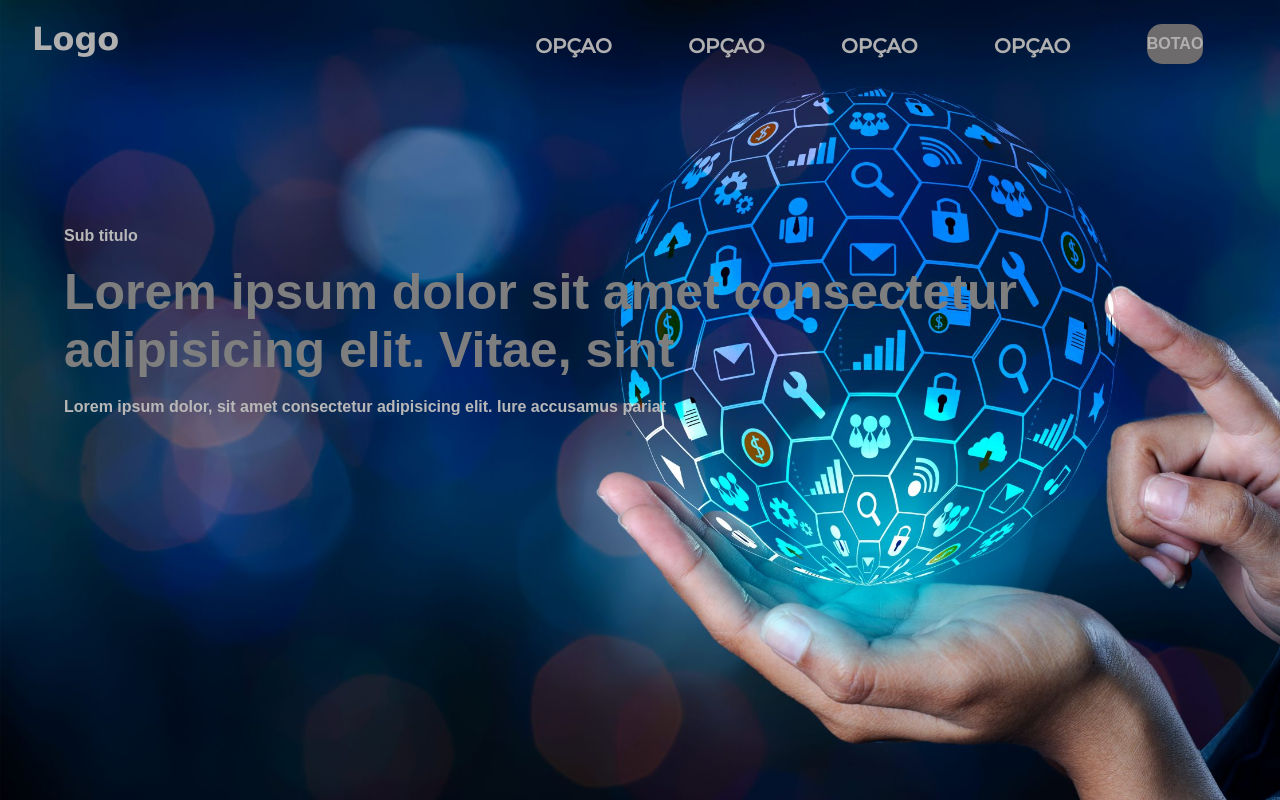
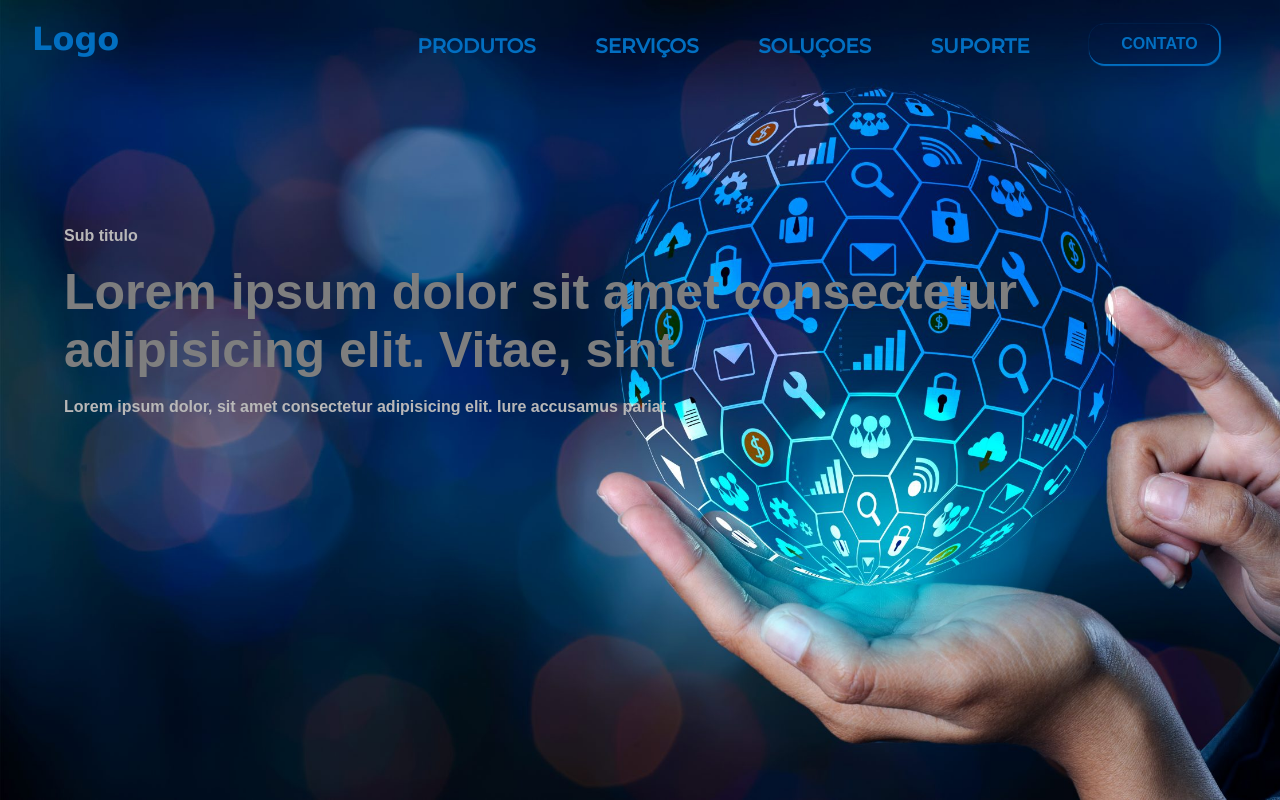
Before and after one commit to LINUXh0flod/Vinewave, a plain HTML site: page index.html in a window 1280 px wide. Drawn offline with Linux system fonts and the light colour scheme.

Commit message:
Atualizando as cores do site

```diff
--- a/css/section1.css
+++ b/css/section1.css
@@ -1,5 +1,15 @@
 
 @import url('https://fonts.googleapis.com/css2? family= Montserrat:wght@500 & display=swap');
+
+
+:root {
+  --color1: #1A1E26; /*Fundo*/
+--color2:#498C3F;  /*Fundo*/
+--color3:#6FD952;/*Elementos*/
+--color4:#64BF4B;/*elementos*/
+  --color5:#F2F2F2; /*Fundo/header*/
+}
+
 
 *{
   margin: 0;
@@ -48,7 +58,7 @@ position: relative;
   font-weight: bolder;
 }
  a {
-  color:rgb(177, 176, 176);
+  color:rgb(2, 111, 193);
 
 }
 .heade > a {
@@ -61,16 +71,23 @@ font-size: 20px;
 
 .botaosec1 {
   position: relative;
-  background-color: rgb(109, 107, 107);
+  box-shadow: 1px 1px 1px 1px rgb(2, 111, 193) ;
   display: inline-flex;
   align-items: center;
   height: 40px;
   border-radius: 15px;
   bottom: 10px;
+  width: 130px;
+margin-right: 1px;
+
 }
 
 .botaosec1 > a {
-  text-align: center;
+    position: relative;
+    right: -2.0em;
+    text-align: center;
+    color: rgb(2, 111, 193);
+
 }
 /*========SEC1========*/
 #sec1 {
--- a/index.html
+++ b/index.html
@@ -4,7 +4,7 @@
   <meta charset="UTF-8">
   <meta http-equiv="X-UA-Compatible" content="IE=edge">
   <meta name="viewport" content="width=device-width, initial-scale=1.0">
-  <title>LNK</title>
+  <title>Vinewave</title>
   <link rel="stylesheet" href="css/section1.css">
 </head>
 <body>
@@ -19,12 +19,12 @@
       <div></div>
       <div></div>
       <div></div>
-    <a href="#">OPÇAO</a>
-    <a href="#">OPÇAO</a>
-    <a href="#">OPÇAO</a>
-    <a href="#">OPÇAO</a>
+    <a href="#">PRODUTOS</a>
+    <a href="#">SERVIÇOS</a>
+    <a href="#">SOLUÇOES</a>
+    <a href="#">SUPORTE</a>
     <div class="botaosec1">
-      <a href="#">BOTAO</a>
+      <a href="#">CONTATO</a>
     </div>
     </div>
   </header>
```
